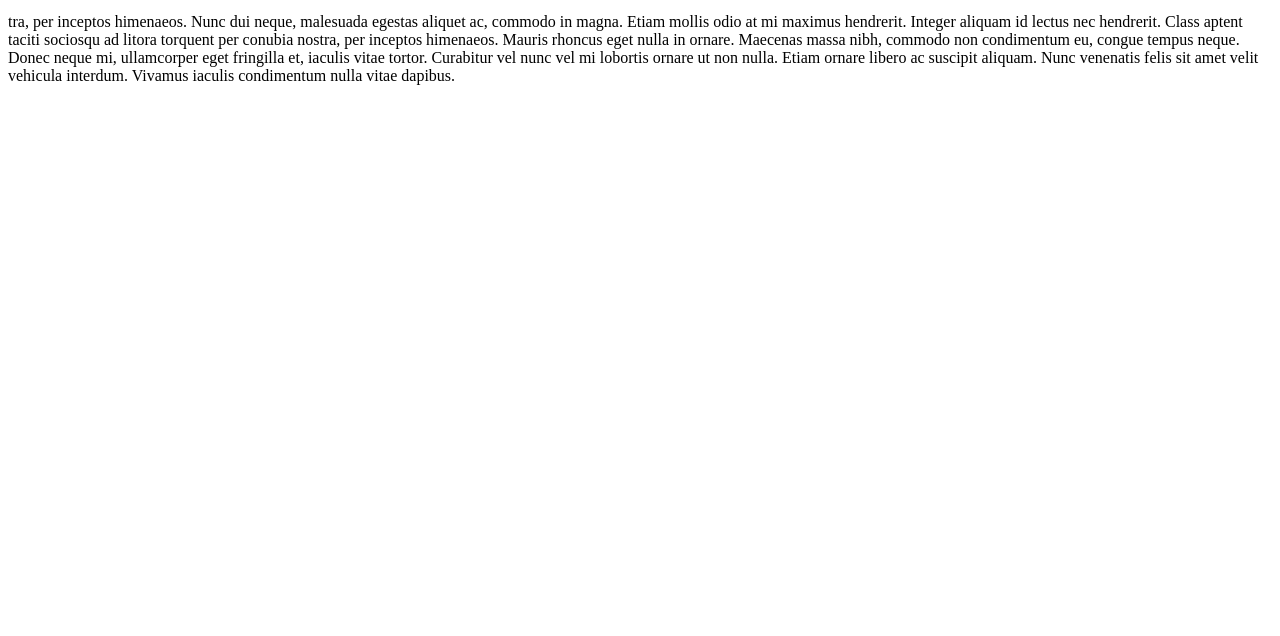
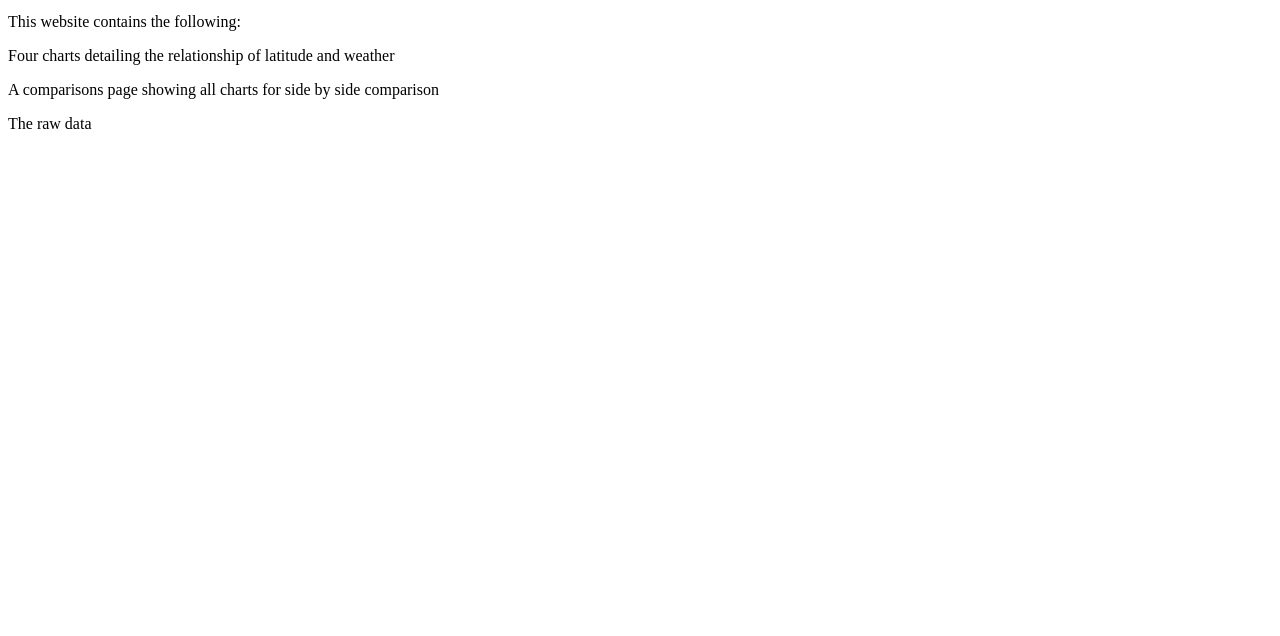
Before and after one commit to eddie0rNot/Web-Design-Challenge, a plain HTML site: page index.html in a window 1280 px wide. Shown: the part 164-800 px from the top of the page. Drawn offline with Linux system fonts and the light colour scheme.

Commit message:
update files

```diff
--- a/index.html
+++ b/index.html
@@ -23,7 +23,10 @@
       </nav>
 
     </section>
-    <p>tra, per inceptos himenaeos. Nunc dui neque, malesuada egestas aliquet ac, commodo in magna. Etiam mollis odio at mi maximus hendrerit. Integer aliquam id lectus nec hendrerit. Class aptent taciti sociosqu ad litora torquent per conubia nostra, per inceptos himenaeos. Mauris rhoncus eget nulla in ornare. Maecenas massa nibh, commodo non condimentum eu, congue tempus neque. Donec neque mi, ullamcorper eget fringilla et, iaculis vitae tortor. Curabitur vel nunc vel mi lobortis ornare ut non nulla. Etiam ornare libero ac suscipit aliquam. Nunc venenatis felis sit amet velit vehicula interdum. Vivamus iaculis condimentum nulla vitae dapibus.</p>
+    <p>This website contains the following:</p1>
+    <p>Four charts detailing the relationship of latitude and weather</p>
+    <p>A comparisons page showing all charts for side by side comparison</p>
+    <p>The raw data</p>
   </section>
 
     <body>
```
Also changed, not shown: Assets/lat_temp_viz1.png (added), Assets/lat_ws_viz2.png (added), Assets/world_lat1.PNG (added), 1 other file.
